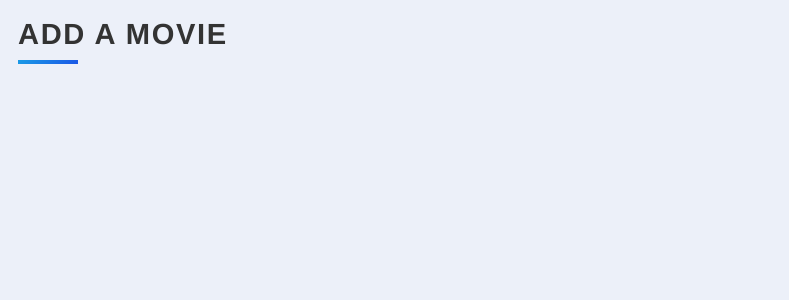
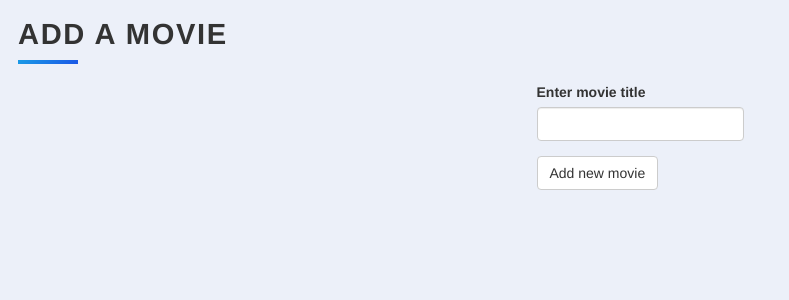
Before and after one commit to ervinpepic/python_bootcamp, a Flask app: template day_64/movie-project-start/templates/add.html in a window 1280 px wide. Shown: the top 300 px of the page, without its empty margins (0-789 px from the left). Run offline with Flask 2, Linux system fonts and the light colour scheme; the template is opened without the code that fills it: values that come from a table or form of the project are taken from there, others are empty; parts of the project's set-up code (start-up, migrations or seed data) failed here and were passed over; some libraries are stand-ins or nearby versions.

Commit message:
Completed projects, for adding, deleting and udpating movie using TMDB api

```diff
--- a/day_64/movie-project-start/main.py
+++ b/day_64/movie-project-start/main.py
@@ -1,4 +1,6 @@
 from enum import unique
+from turtle import title
+from urllib import response
 from flask import Flask, render_template, redirect, url_for, request
 from flask_bootstrap import Bootstrap
 from flask_sqlalchemy import SQLAlchemy
@@ -7,11 +9,14 @@ from wtforms import StringField, SubmitField, FloatField
 from wtforms.validators import DataRequired
 import requests
 
+MOVIE_API_KEY = "/"
+MOVIE_URL = "https://api.themoviedb.org/3/search/movie"
+MOVIE_URL_DETAILS = "https://api.themoviedb.org/3/movie"
 
 movie_app = Flask(__name__)
 
 
-movie_app.config['SECRET_KEY'] = '8BYkEfBA6O6donzWlSihBXox7C0sKR6b'
+movie_app.config['SECRET_KEY'] = '/'
 
 
 movie_app.config['SQLALCHEMY_DATABASE_URI'] = 'sqlite:///movie-ranking.db'
@@ -20,15 +25,14 @@ db = SQLAlchemy(app=movie_app)
 
 Bootstrap(movie_app)
 
-
 class Movie(db.Model):
     id = db.Column(db.Integer, primary_key=True)
     title = db.Column(db.String(220), unique=False, nullable=False)
     year = db.Column(db.Integer, unique=False, nullable=False)
     description = db.Column(db.Text, nullable=False)
-    rating = db.Column(db.Float, nullable=False)
-    ranking = db.Column(db.Integer, nullable=False)
-    review = db.Column(db.String(220), unique=False, nullable=False)
+    rating = db.Column(db.Float, nullable=True)
+    ranking = db.Column(db.Integer, nullable=True)
+    review = db.Column(db.String(220), unique=False, nullable=True)
     img_url = db.Column(db.String(250), unique=False, nullable=False)
 
     def __repr__(self):
@@ -40,11 +44,50 @@ class RateMovieForm(FlaskForm):
     review_update = StringField(label="Edit movie review", validators=[DataRequired()])
     submit = SubmitField("Update movie info")
 
+class AddMovieForm(FlaskForm):
+    title = StringField(label="Enter movie title", validators=[DataRequired()])
+    submit = SubmitField("Add new movie")
+
 
 @movie_app.route("/")
 def home():
-    movie_list = Movie.query.all()
+    movie_list = Movie.query.order_by(Movie.rating.desc()).all()
     return render_template("index.html", movie_list=movie_list)
+
+@movie_app.route("/add", methods=["GET", "POST"])
+def add():
+    form = AddMovieForm()
+    if form.validate_on_submit():
+        movie_title = form.title.data
+        params = {
+        "api_key": MOVIE_API_KEY,
+        "query": movie_title,
+        }
+        response = requests.get(MOVIE_URL, params=params)
+        movies = response.json()["results"]
+        return render_template("select.html", movies=movies)
+    return render_template('add.html', form=form)
+
+
+@movie_app.route("/find")
+def find():
+    movie_api_id = request.args.get('id')
+    if movie_api_id:
+        url = f"{MOVIE_URL_DETAILS}/{movie_api_id}"
+        params = {
+        "api_key": MOVIE_API_KEY,
+        }
+        response = requests.get(url=url, params=params)
+        movie_details = response.json()
+        new_movie = Movie(
+            title=movie_details["title"],
+            year=movie_details["release_date"].split("-")[0],
+            img_url=f"{'https://image.tmdb.org/t/p/w500/'}{movie_details['poster_path']}",
+            description=movie_details["overview"]
+            )
+        db.session.add(new_movie)
+        db.session.commit()
+        return redirect(url_for('edit', id=new_movie.id))
 
 
 @movie_app.route("/edit", methods=["GET", "POST"])
@@ -59,6 +102,7 @@ def edit():
         return redirect(url_for('home'))
     return render_template('edit.html', form=form, movie=movie_to_update)
 
+
 @movie_app.route("/delete")
 def delete():
     movie_id = request.args.get('id')
--- a/day_64/movie-project-start/templates/add.html
+++ b/day_64/movie-project-start/templates/add.html
@@ -1,5 +1,5 @@
 {% extends 'bootstrap/base.html' %}
-
+{% import "bootstrap/wtf.html" as wtf %}
 {% block styles %}
   {{ super() }}
   <link rel="stylesheet" href="https://fonts.googleapis.com/css?family=Nunito+Sans:300,400,700">
@@ -12,5 +12,6 @@
 {% block content %}
 <div class="content">
     <h1 class="heading">Add a Movie</h1>
+    {{ wtf.quick_form(form, novalidate=True) }}
 </div>
 {% endblock %}
--- a/day_64/movie-project-start/templates/select.html
+++ b/day_64/movie-project-start/templates/select.html
@@ -13,9 +13,13 @@
 {% block content %}
 <div class="container">
     <h1 class="heading">Select Movie</h1>
+    {% for movie in movies %}
   <p>
-    <a href="#"> MOVIE TITLE - MOVIE RELEASE DATE</a>
+    <form action=".">
+      <a href="{{url_for('find', id=movie.id)}}"> {{movie["original_title"]}} - {{movie["release_date"]}}</a>
+    </form>
   </p>
+  {% endfor %}
 
 </div>
 {% endblock %}
```
Also changed, not shown: day_64/movie-project-start/templates/index.html (+5 -4 lines), day_64/movie-project-start/movie-ranking.db.
